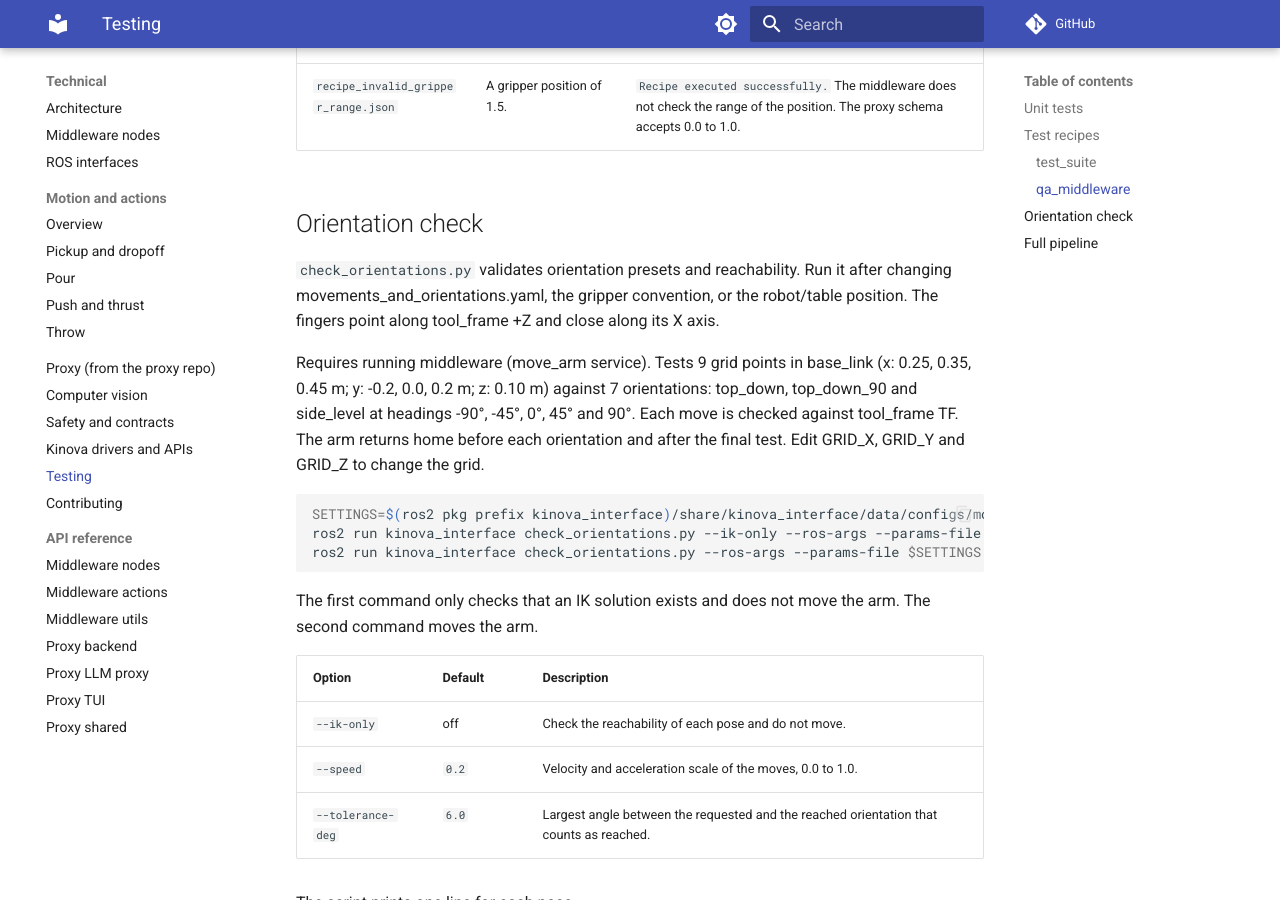
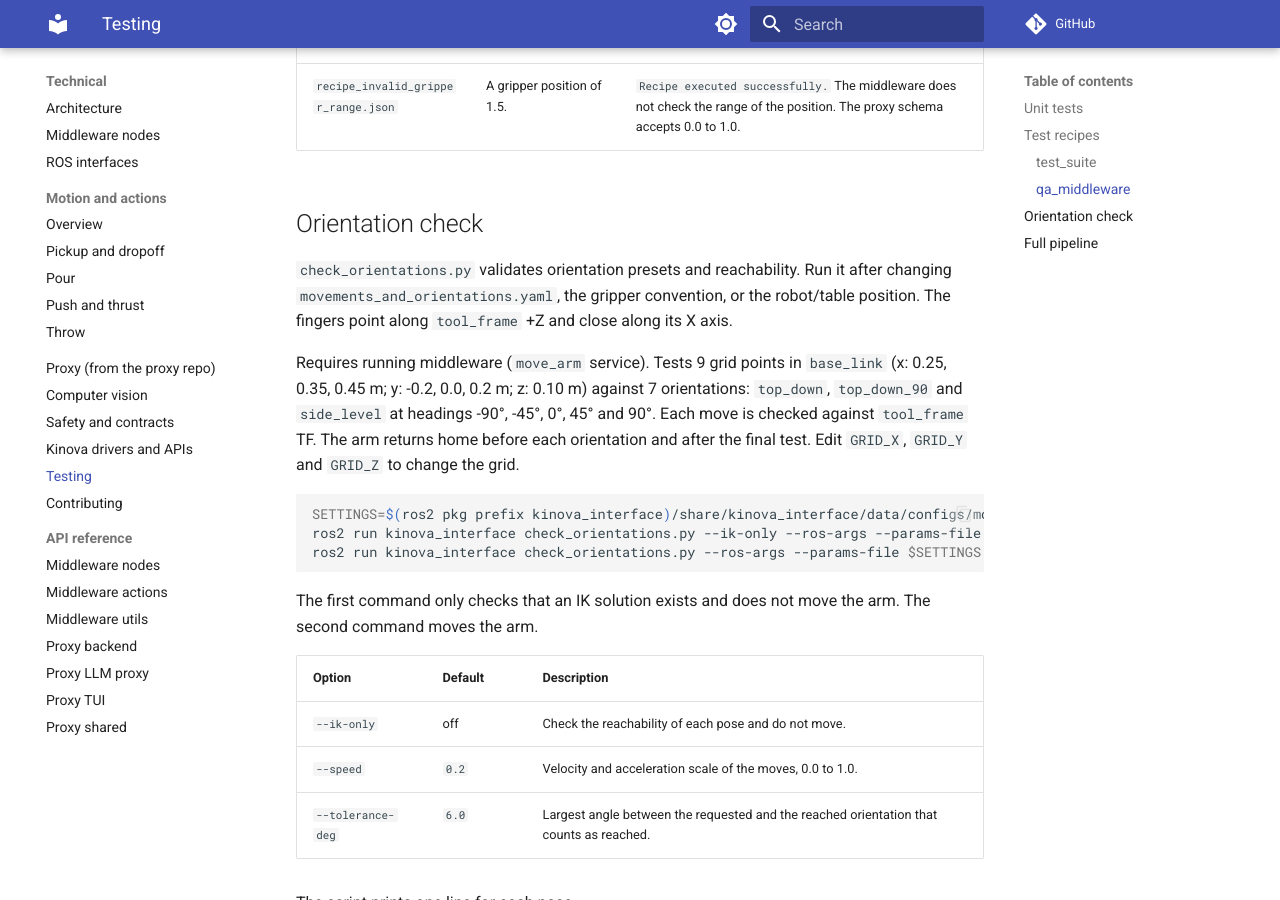
Before and after one commit to Jeremy-Allan/ROS2-middleware, an MkDocs documentation site: the page built from docs/technical/testing.md, in a window 1280 px wide and 900 px high, scrolled down 3280 px. Built offline with MkDocs 1.6.1 and Material for MkDocs 9.7.7, drawn with Linux system fonts in a browser that asks for light colours; comment, search, counter and statistics services are not loaded; some of the changed text lies outside the part shown.

Commit message:
docs: put the code formatting back on names in recent edits
Formatting only. Names, file names, messages and options are in code font again on the Testing, Middleware nodes and Kinova drivers and APIs pages.

````diff
--- a/docs/technical/testing.md
+++ b/docs/technical/testing.md
@@ -21,7 +21,7 @@ python3 -m pytest test -q
 
 To run one file, give its path, for example `python3 -m pytest test/test_motion.py -v`.
 
-Tests depend on generated kinova_interfaces code. Rebuild after modifying .srv or .msg files to avoid stale-interface errors such as `GetRobotParameters_Response` object has no attribute `held_objects`.
+Tests depend on generated `kinova_interfaces` code. Rebuild after modifying `.srv` or `.msg` files to avoid stale-interface errors such as `'GetRobotParameters_Response' object has no attribute 'held_objects'`.
 
 The fixture `ros_context` in `conftest.py` starts `rclpy` with the parameters of `motion_settings.yaml`, as the launch file does.
 
@@ -88,9 +88,9 @@ A successful recipe logs `--- All Tasks Completed ---`. `run_recipe.py` prints `
 
 ## Orientation check
 
-`check_orientations.py` validates orientation presets and reachability. Run it after changing movements_and_orientations.yaml, the gripper convention, or the robot/table position. The fingers point along tool_frame +Z and close along its X axis.
+`check_orientations.py` validates orientation presets and reachability. Run it after changing `movements_and_orientations.yaml`, the gripper convention, or the robot/table position. The fingers point along `tool_frame` +Z and close along its X axis.
 
-Requires running middleware (move_arm service). Tests 9 grid points in base_link (x: 0.25, 0.35, 0.45 m; y: -0.2, 0.0, 0.2 m; z: 0.10 m) against 7 orientations: top_down, top_down_90 and side_level at headings -90°, -45°, 0°, 45° and 90°. Each move is checked against tool_frame TF. The arm returns home before each orientation and after the final test. Edit GRID_X, GRID_Y and GRID_Z to change the grid.
+Requires running middleware (`move_arm` service). Tests 9 grid points in `base_link` (x: 0.25, 0.35, 0.45 m; y: -0.2, 0.0, 0.2 m; z: 0.10 m) against 7 orientations: `top_down`, `top_down_90` and `side_level` at headings -90°, -45°, 0°, 45° and 90°. Each move is checked against `tool_frame` TF. The arm returns home before each orientation and after the final test. Edit `GRID_X`, `GRID_Y` and `GRID_Z` to change the grid.
 
 ```bash
 SETTINGS=$(ros2 pkg prefix kinova_interface)/share/kinova_interface/data/configs/motion_settings.yaml
````
Also changed, not shown: docs/technical/kinova-drivers-and-apis.md (+1 -1 lines), docs/technical/middleware-nodes.md (+2 -2 lines).
